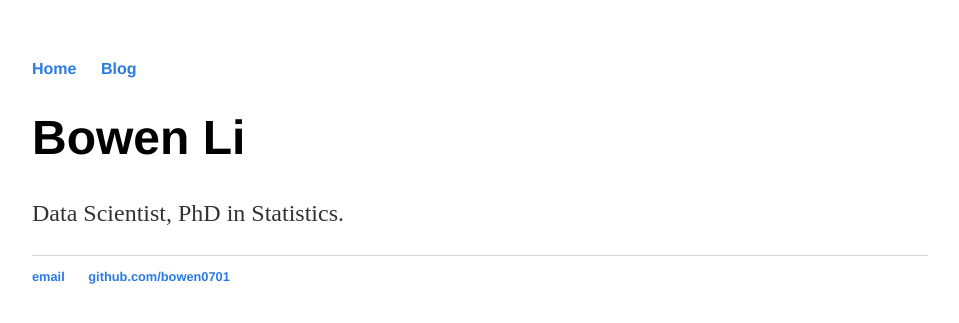
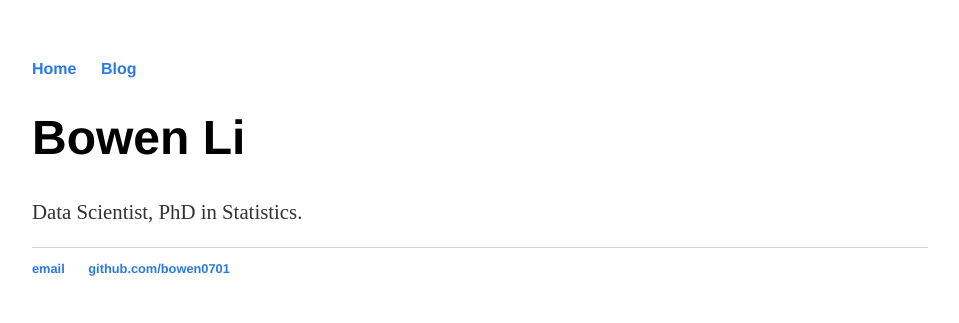
Before and after one commit to bowen0701/bowen0701.github.io, a Jekyll site: the page built from index.html, in a window 1280 px wide. Shown: the top 323 px of the page, without its empty margins (160-1119 px from the left). Built offline with Jekyll 4.4.1, drawn with Linux system fonts in a browser that asks for light colours.

Commit message:
Revise font-size

```diff
--- a/css/main.css
+++ b/css/main.css
@@ -20,7 +20,7 @@ h1 {
     font-family:'Helvetica', 'Arial', 'Sans-Serif';
 }
 p {
-    font-size: 1.5em;
+    font-size: 1.3em;
     line-height: 1.4em;
     color: #333;
 }
@@ -31,7 +31,7 @@ footer {
 
 ul.posts {
     margin: 20px auto 40px;
-    font-size: 1.5em;
+    font-size: 1.3px;
 }
 
 ul.posts li {
```
